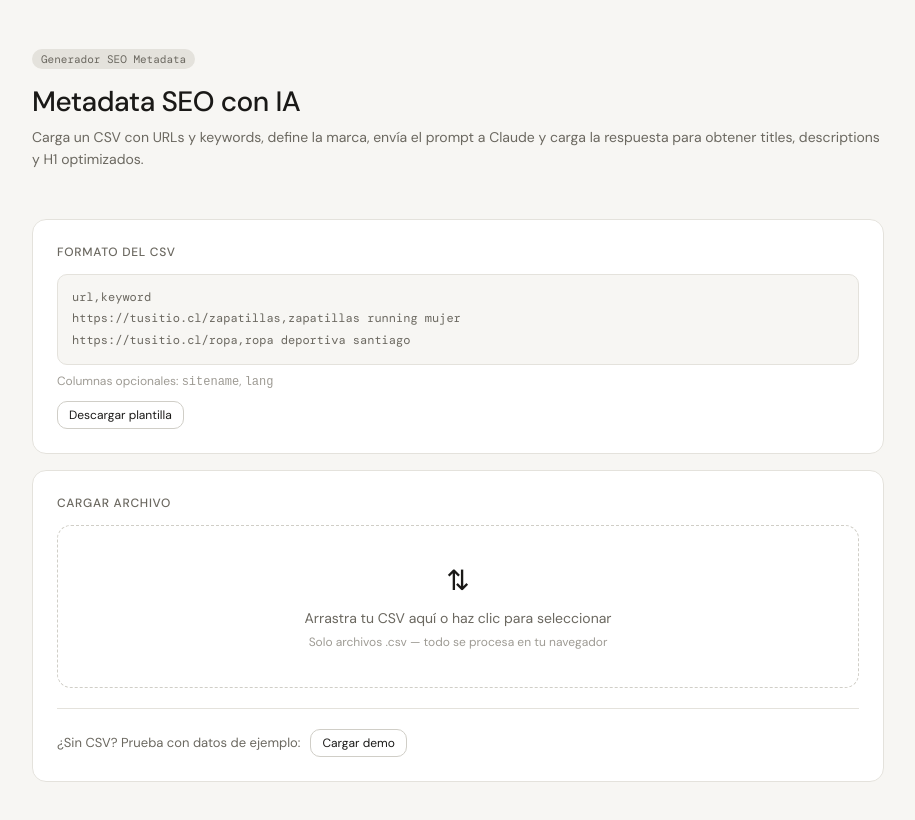
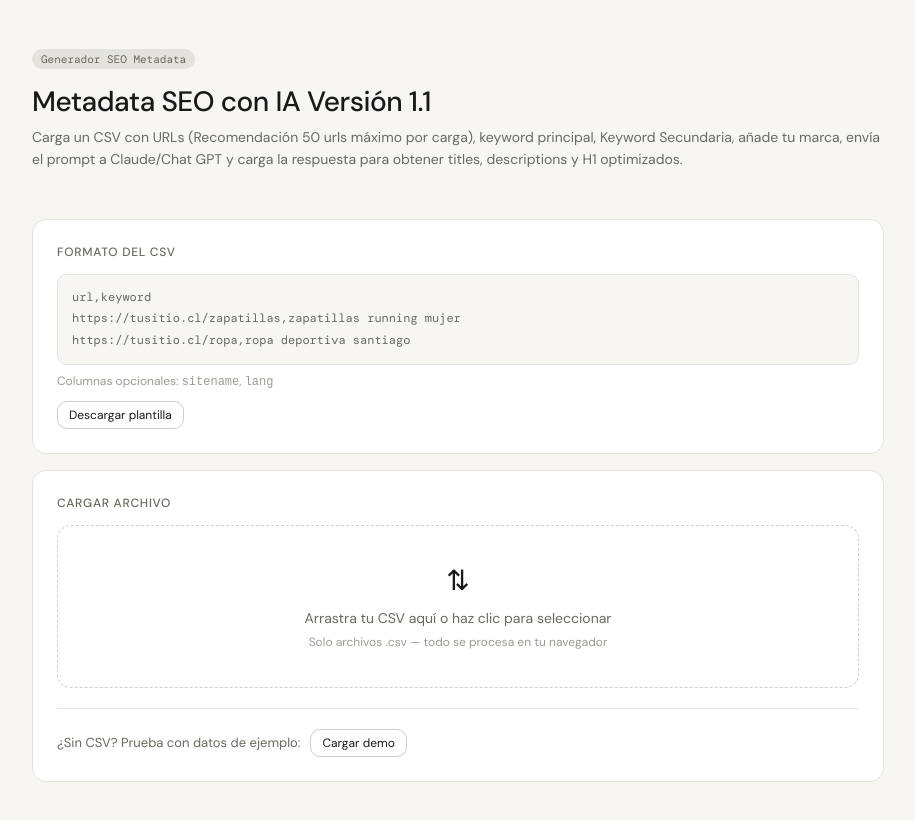
Before and after one commit to joaquintorres-collab/generador-metadata-seo-v1, a plain HTML site: page index.html in a window 1280 px wide. Shown: the whole page, without its empty margins (182-1097 px from the left). Drawn offline with nearby package versions, Linux system fonts and the light colour scheme.

Commit message:
Update contenido1.html
Se actualizó el texto descriptivo de la página

```diff
--- a/index.html
+++ b/index.html
@@ -134,8 +134,8 @@
 
   <header>
     <div class="tag">Generador SEO Metadata</div>
-    <h1>Metadata SEO con IA</h1>
-    <p>Carga un CSV con URLs y keywords, define la marca, envía el prompt a Claude y carga la respuesta para obtener titles, descriptions y H1 optimizados.</p>
+    <h1>Metadata SEO con IA Versión 1.1</h1>
+    <p>Carga un CSV con URLs (Recomendación 50 urls máximo por carga), keyword principal, Keyword Secundaria, añade tu marca, envía el prompt a Claude/Chat GPT y carga la respuesta para obtener titles, descriptions y H1 optimizados.</p>
   </header>
 
   <!-- STEP 1: Upload -->
```
